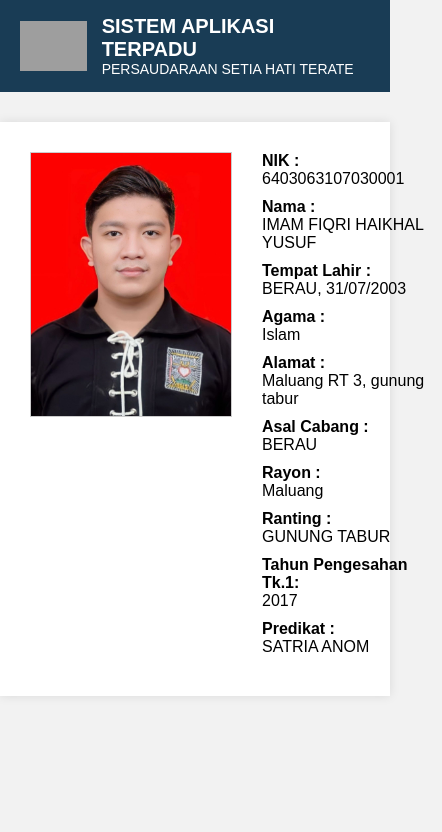
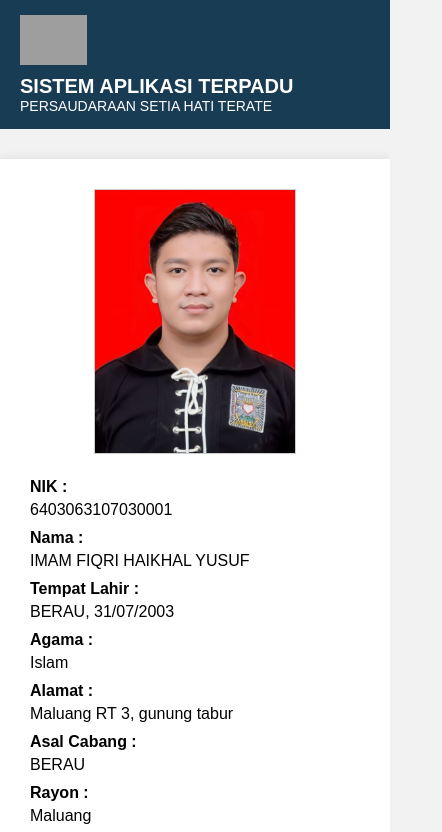
Before and after one commit to imam20033/index.html, a plain HTML site: page index.html in a window 390 px wide. Shown: the top 832 px of the page, 442 px wide, since content can reach past the window. Drawn offline with Linux system fonts and the light colour scheme; grey boxes are pictures that could not be loaded.

Commit message:
index.html

```diff
--- a/index.html
+++ b/index.html
@@ -1,8 +1,8 @@
 <!DOCTYPE html>
 <html lang="id">
 <head>
-  <meta charset="UTF-8">
-  <meta name="viewport" content="width=device-width, initial-scale=1.0">
+  <meta charset="UTF-8" />
+  <meta name="viewport" content="width=device-width, initial-scale=1.0" />
   <title>Sistem Aplikasi Terpadu</title>
   <style>
     body {
@@ -16,6 +16,7 @@
       padding: 15px 20px;
       display: flex;
       align-items: center;
+      flex-wrap: wrap;
     }
     .header img {
       height: 50px;
@@ -31,6 +32,7 @@
     }
     .container {
       display: flex;
+      flex-wrap: wrap;
       max-width: 1000px;
       margin: 30px auto;
       background-color: white;
@@ -38,16 +40,17 @@
       box-shadow: 0 0 10px rgba(0,0,0,0.1);
     }
     .profile-photo {
-      flex: 1;
+      flex: 1 1 100%;
       text-align: center;
+      margin-bottom: 20px;
     }
     .profile-photo img {
       width: 200px;
+      max-width: 100%;
       border: 1px solid #ccc;
     }
     .profile-info {
-      flex: 2;
-      padding-left: 30px;
+      flex: 2 1 100%;
     }
     .profile-info div {
       margin-bottom: 10px;
@@ -56,6 +59,34 @@
       font-weight: bold;
       display: inline-block;
       width: 180px;
+    }
+
+    @media (min-width: 768px) {
+      .container {
+        flex-wrap: nowrap;
+      }
+      .profile-photo {
+        flex: 1;
+        margin-bottom: 0;
+      }
+      .profile-info {
+        flex: 2;
+        padding-left: 30px;
+      }
+    }
+
+    @media (max-width: 480px) {
+      .header {
+        flex-direction: column;
+        align-items: flex-start;
+      }
+      .header img {
+        margin-bottom: 10px;
+      }
+      .profile-info span.label {
+        width: 100%;
+        margin-bottom: 5px;
+      }
     }
   </style>
 </head>
@@ -71,7 +102,7 @@
 
   <div class="container">
     <div class="profile-photo">
-      <img src="PSHT17.jpg" alt="Foto Profil">
+      <img src="PSHT17.jpg" alt="Foto Profil" />
     </div>
     <div class="profile-info">
       <div><span class="label">NIK :</span> 6403063107030001</div>
```
